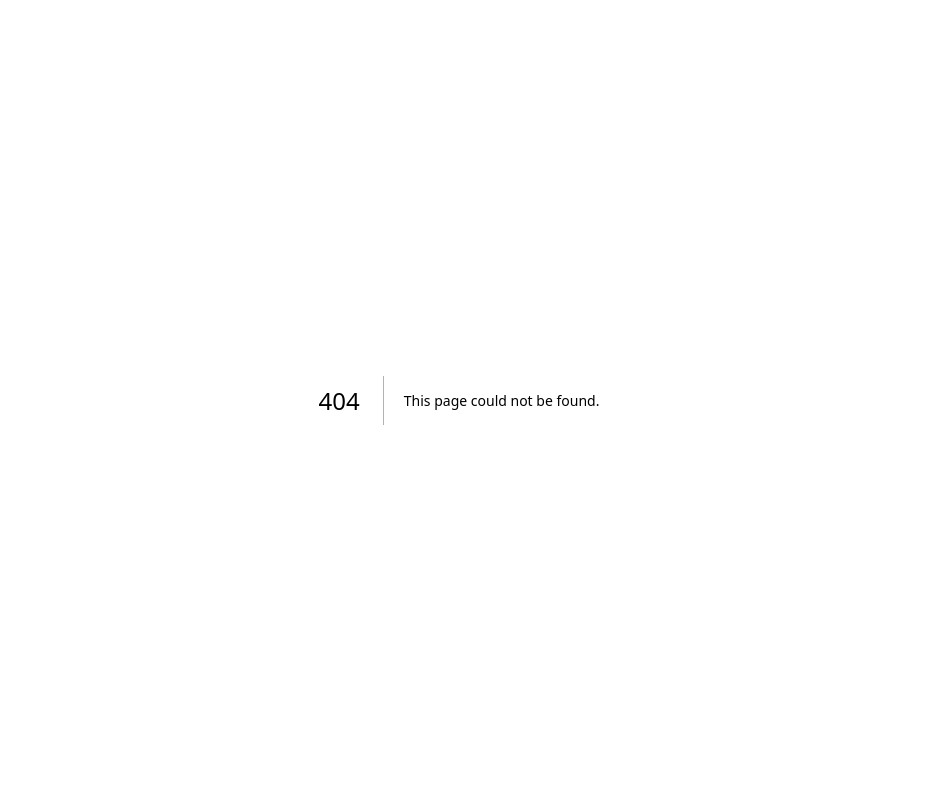
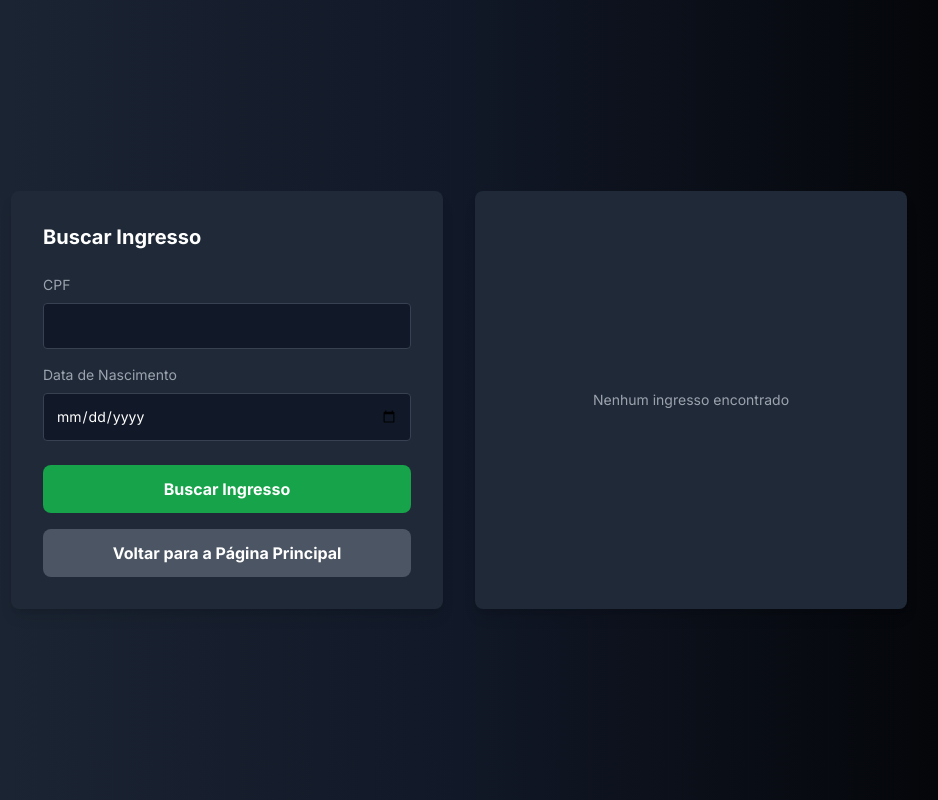
Before and after one commit to antonvinicius/cpl-2024, a Next.js app: page /my-tickets in a window 1280 px wide. Before the commit this address had no page. Shown: the whole page, without its empty margins (181-1119 px from the left). Built offline with nearby package versions, Linux system fonts and the light colour scheme.

Commit message:
feat: Add feature to show my tickets

```diff
--- /dev/null
+++ b/app/my-tickets/page.tsx
@@ -0,0 +1,113 @@
+"use client";
+
+import React, { useState } from "react";
+import Image from "next/image";
+import { useRouter } from "next/navigation";
+
+const ticketDetails = {
+  nome: "João da Silva",
+  igreja: "Igreja Central",
+  email: "joao.silva@example.com",
+};
+
+export default function MyTickets() {
+  const [cpf, setCpf] = useState("");
+  const [dob, setDob] = useState("");
+  const [loading, setLoading] = useState(false);
+  const [ticket, setTicket] = useState(null);
+  const router = useRouter();
+
+  const handleSearch = () => {
+    setLoading(true);
+
+    setTimeout(() => {
+      setLoading(false);
+      if (cpf === "12345678911" && dob === "2000-01-01") {
+        setTicket(ticketDetails);
+      } else {
+        setTicket(null);
+      }
+    }, 2000);
+  };
+
+  const handleBackToHome = () => {
+    router.push("/");
+  };
+
+  return (
+    <div className="min-h-screen flex justify-center items-center bg-gradient-to-r from-gray-800 via-gray-900 to-black p-4 text-white">
+      <div className="max-w-4xl w-full flex flex-col md:flex-row items-stretch space-y-8 md:space-y-0 md:space-x-8">
+        {/* Formulário */}
+        <div className="flex-1 bg-gray-800 p-8 rounded-lg shadow-lg flex flex-col justify-between">
+          <div>
+            <h2 className="text-xl font-bold mb-6">Buscar Ingresso</h2>
+            <div className="mb-4">
+              <label htmlFor="cpf" className="block text-gray-400 mb-2 text-sm">
+                CPF
+              </label>
+              <input
+                type="text"
+                id="cpf"
+                value={cpf}
+                onChange={(e) => setCpf(e.target.value)}
+                className="w-full p-3 rounded bg-gray-900 border border-gray-700 text-white text-sm"
+              />
+            </div>
+            <div className="mb-6">
+              <label htmlFor="dob" className="block text-gray-400 mb-2 text-sm">
+                Data de Nascimento
+              </label>
+              <input
+                type="date"
+                id="dob"
+                value={dob}
+                onChange={(e) => setDob(e.target.value)}
+                className="w-full p-3 rounded bg-gray-900 border border-gray-700 text-white text-sm"
+              />
+            </div>
+          </div>
+          <div className="space-y-4">
+            <button
+              onClick={handleSearch}
+              className="w-full bg-green-600 hover:bg-green-700 text-white font-bold py-3 rounded-lg"
+            >
+              {loading ? "Buscando..." : "Buscar Ingresso"}
+            </button>
+            <button
+              onClick={handleBackToHome}
+              className="w-full bg-gray-600 hover:bg-gray-700 text-white font-bold py-3 rounded-lg"
+            >
+              Voltar para a Página Principal
+            </button>
+          </div>
+        </div>
+
+        {/* Detalhes do Ingresso */}
+        <div className="flex-1 bg-gray-800 p-8 rounded-lg shadow-lg flex flex-col justify-center">
+          {loading ? (
+            <p className="text-center text-gray-400 text-sm">Carregando...</p>
+          ) : ticket ? (
+            <div>
+              <h2 className="text-xl font-bold mb-6">Detalhes do Ingresso</h2>
+              <p className="text-sm mb-4">Nome: {ticket.nome}</p>
+              <p className="text-sm mb-4">Igreja: {ticket.igreja}</p>
+              <p className="text-sm mb-4">Email: {ticket.email}</p>
+              <div className="flex justify-center mt-6">
+                <Image
+                  src="/qr-code.png"
+                  width={200}
+                  height={200}
+                  alt="QR Code do Ingresso"
+                />
+              </div>
+            </div>
+          ) : (
+            <p className="text-center text-gray-400 text-sm">
+              Nenhum ingresso encontrado
+            </p>
+          )}
+        </div>
+      </div>
+    </div>
+  );
+}
```
Also changed, not shown: public/qr-code.png (added).
